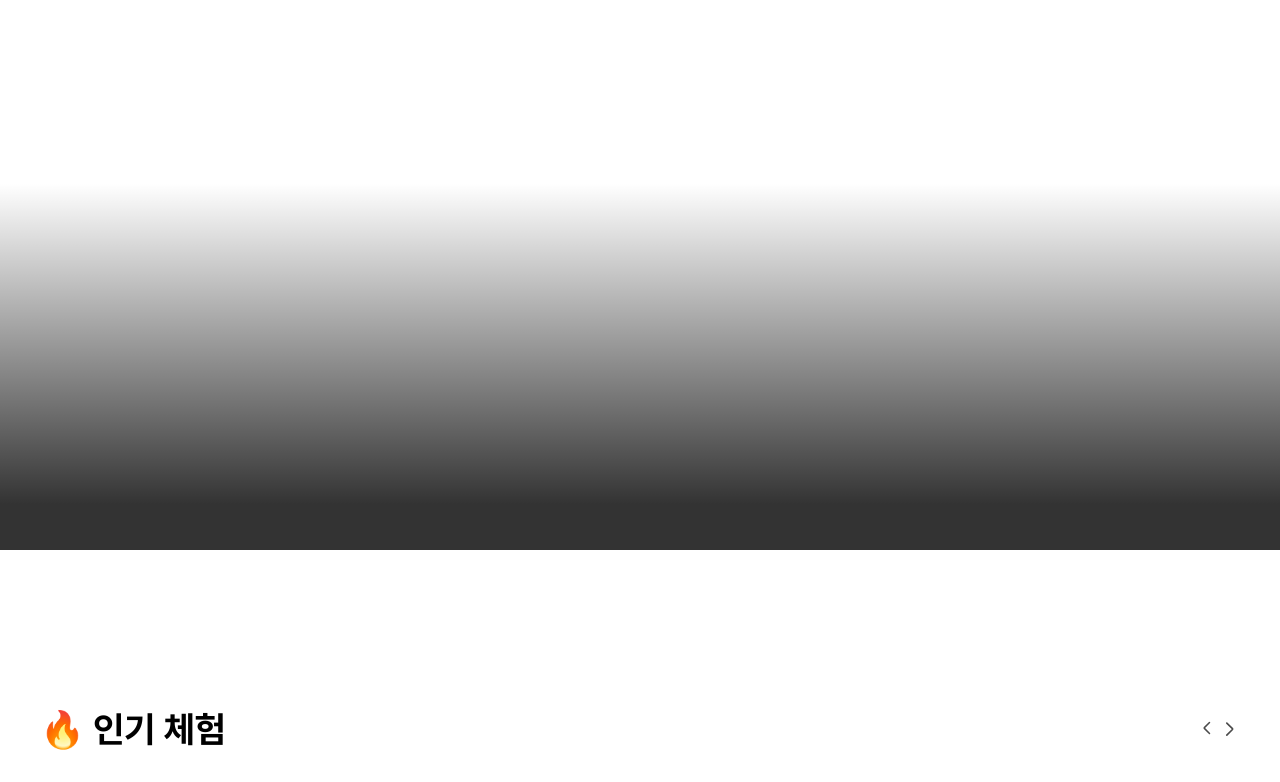
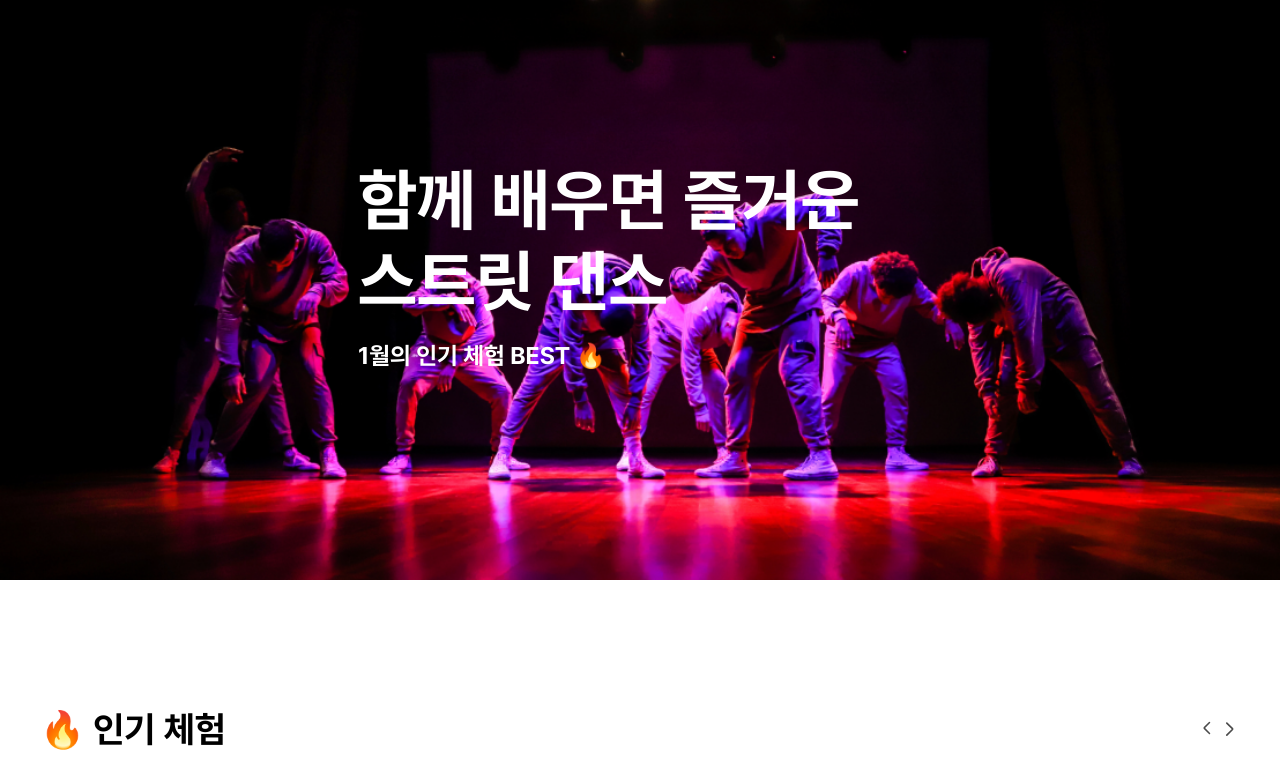
Before and after one commit to codeit-sprint-10/globalNomard, a Next.js app: page /main in a window 1280 px wide. Shown: the top 782 px of the page. Built offline with nearby package versions, Linux system fonts and the light colour scheme.

Commit message:
feat: 배너 수정

```diff
--- a/app/(main)/_components/banner/Banner.tsx
+++ b/app/(main)/_components/banner/Banner.tsx
@@ -8,22 +8,10 @@ interface Props {
 }
 
 export default function Banner({ datas }: Props) {
-  //   const [currentIndex, setCurrentIndex] = useState<number>(0);
-
-  //   useEffect(() => {
-  //     const interval = setInterval(() => {
-  //       setCurrentIndex((prevIndex) => (prevIndex + 1) % datas.length);
-  //     }, 5000); // 5초마다 페이지를 전환
-
-  //     return () => clearInterval(interval);
-  //   }, [datas.length]);
-
-  const currentIndex = 0;
-
   return (
     <S.Container>
       {datas.map((item) => (
-        <S.ListContainer key={item.id} currentIndex={currentIndex}>
+        <S.ListContainer key={item.id}>
           <BannerItem data={item} />
         </S.ListContainer>
       ))}
--- a/app/(main)/_components/banner/BannerItem.tsx
+++ b/app/(main)/_components/banner/BannerItem.tsx
@@ -10,7 +10,7 @@ interface Props {
 export default function BannerItem({ data }: Props) {
   return (
     <S.Wrapper>
-      {/* <S.Background src={data.images} alt="banner" /> */}
+      <S.Background src={data.images} alt="banner" />
       <S.TextWrapper>
         <S.Title>
           <Text $normalType={TextType.Pre7} text={data.title} />
--- a/app/(main)/_components/banner/banner.style.ts
+++ b/app/(main)/_components/banner/banner.style.ts
@@ -8,12 +8,8 @@ export const Container = styled.div`
   width: 100%;
 `;
 
-export const ListContainer = styled.div<{ currentIndex: number }>`
+export const ListContainer = styled.div`
   width: 100vw;
-  transform: translateX(${(props) => -props.currentIndex * 100}%);
-  transition: transform 0.3s ease;
-
-  overflow: hidden;
 `;
 
 // BannerItem
@@ -21,8 +17,8 @@ export const Wrapper = styled.div`
   width: 100vw;
   height: 55rem;
   margin-bottom: 15.8rem;
-  /* position: relative; */
-  /* z-index: 10; */
+  position: relative;
+  z-index: 10;
 
   background: linear-gradient(
     180deg,
@@ -34,13 +30,13 @@ export const Wrapper = styled.div`
 export const Background = styled(Image)`
   width: 100%;
   object-fit: cover;
-  /* position: absolute; */
-  /* z-index: 1; */
+  position: absolute;
+  z-index: 1;
 `;
 
 export const TextWrapper = styled.div`
-  /* position: relative; */
-  /* z-index: 20; */
+  position: relative;
+  z-index: 20;
   color: white;
 
   padding-top: 15.9rem;
--- a/app/(main)/main/page.tsx
+++ b/app/(main)/main/page.tsx
@@ -6,11 +6,22 @@ import SmallCardList from '../_components/smallCardList/SmallCardList';
 import CategoryList from '../_components/categoryList/CategoryList';
 import Pagenation from '@/_components/Pagenation/Pagenation';
 import Banner from '../_components/banner/Banner';
+import IMAGES from '@/public/images';
+import { Data } from '../_components/type';
 
 export default function Main() {
+  const banner: Data[] = [
+    {
+      id: 1,
+      images: IMAGES.activity6,
+      title: '함께 배우면 즐거운 스트릿 댄스',
+      price: '38,000',
+      point: '4.9 (793)',
+    },
+  ];
   return (
     <div>
-      <Banner datas={activityDummy} />
+      <Banner datas={banner} />
       <CardList data={activityDummy} />
       <CategoryList />
       <SmallCardList data={activityDummy} />
```
